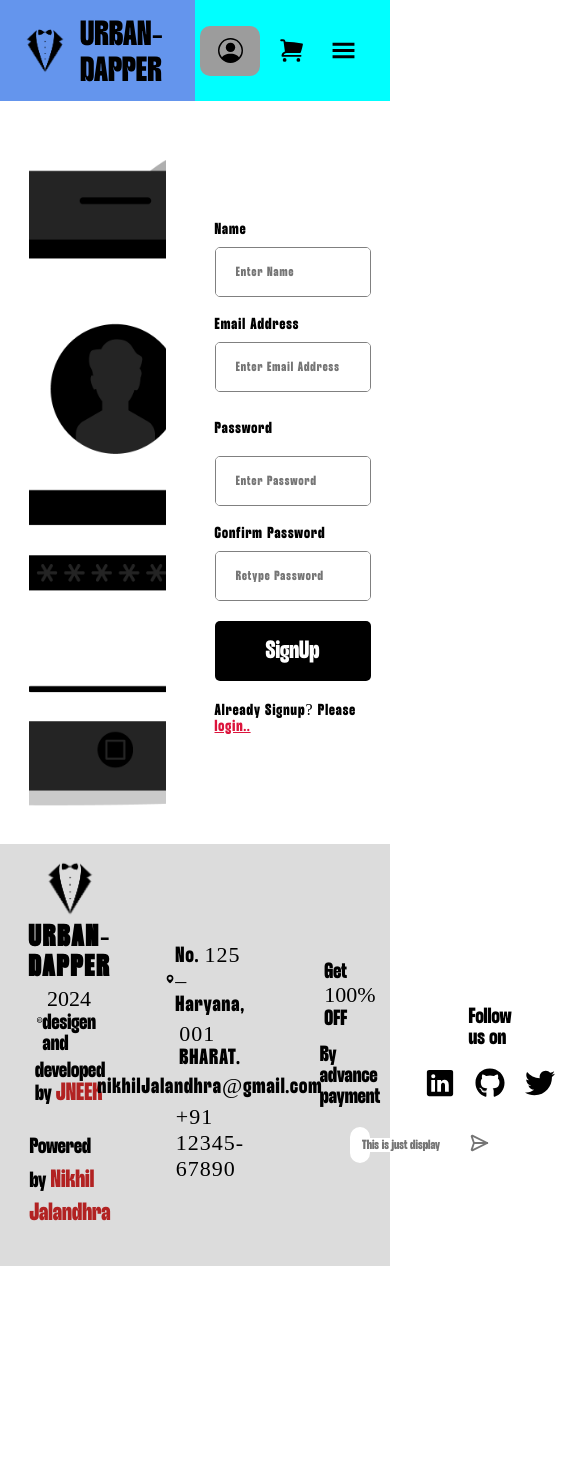
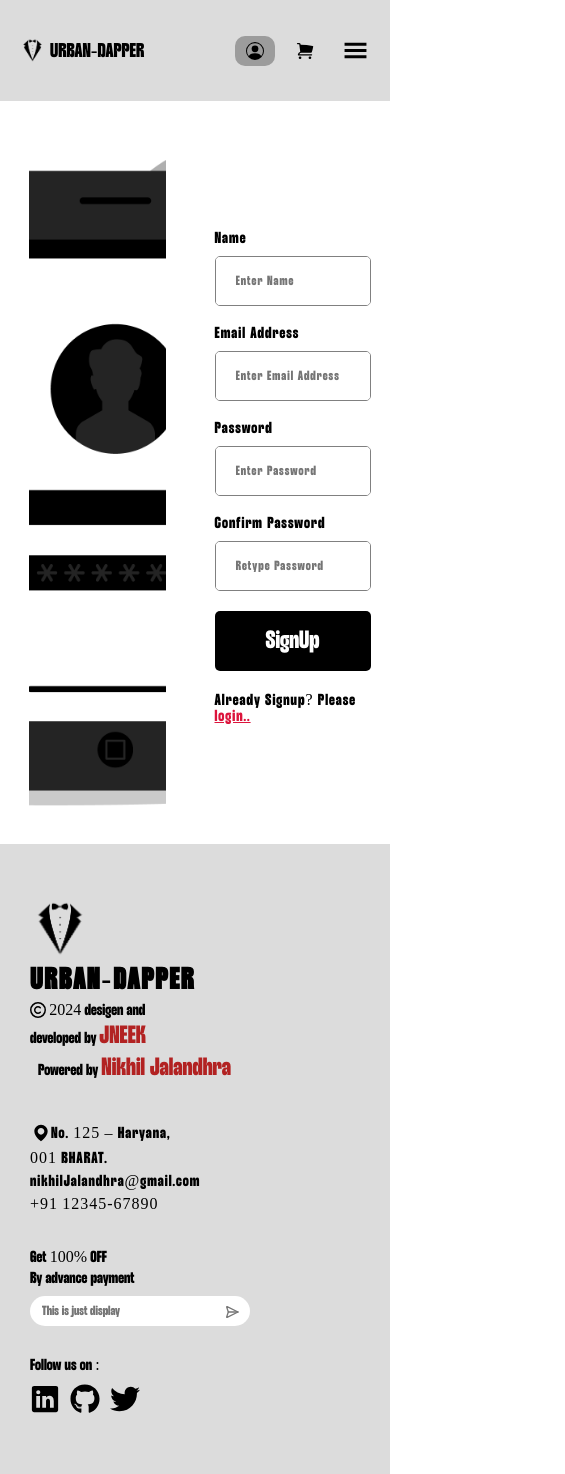
Before and after one commit to Nikhil-Jalandhra/Urban-Dapper, a React (Vite) app: page /signup in a window 390 px wide. Shown: the whole page, 565 px wide, since content can reach past the window. Before the commit the page ends 1266 px from the top, so only its background shows below. Built offline with nearby package versions, Linux system fonts and the light colour scheme.

Commit message:
work on responsive navBar & footer

```diff
--- a/src/Components/Footer.css
+++ b/src/Components/Footer.css
@@ -1,19 +1,10 @@
 .footerContainer {
     width: 100%;
-    height: 50vh;
+    min-height: 35vh;
     background-color: gainsboro;
-    display: flex;
-}
-
-.fourDiv {
-    width: 25%;
-    height: 100%;
-    padding: 70px;
-    display: flex;
-    flex-direction: column;
-    justify-content: center;
-    box-sizing: border-box;
-    font-size: 22px;
+    display: grid;
+    align-items: center;
+    grid-template-areas: "fourColumn fourColumn fourColumn fourColumn";
 }
 
 /* First box */
@@ -36,15 +27,25 @@
 .firstBoxFirstLine {
     display: flex;
     align-items: center;
-    padding: 1px;
     padding-top: 5px;
 }
 
 .firstBoxSecondLine {
-    padding-top: 5px;
+    margin-top: 5px;
 }
 
 .firstBoxSecondLine a{
+    text-decoration: none;
+    cursor: pointer;
+    color: firebrick;
+    font-size: 25px;
+}
+
+.firstBoxThirdLine {
+    margin: 8px;
+}
+
+.firstBoxThirdLine a{
     text-decoration: none;
     cursor: pointer;
     color: firebrick;
@@ -58,7 +59,6 @@
 /* Second box */
 
 .footerBoxSecond {
-    padding-top: 10px;
     display: flex;
     flex-direction: column;
     align-items: center;
@@ -88,23 +88,26 @@
 }
 
 .footerBoxThird p {
-    padding-top: 15px;
+    padding-top: 5px;
 }
 .footerInputContainer {
+    width: 220px;
+    height: 30px;
     display: flex;
     align-items: center;
+    justify-content: center;
     background-color: white;
     color: #757575;
-    border-radius: 15px;
+    border-radius: 50px;
     padding: 5px 10px;
-    margin-top: 20px;
+    margin-top: 10px;
 }
 
 .footerInput {
-    width: 200px;
+    width: 100%;
+    height: 100%;
     outline: none;
     border: none;
-    /* background-color: olivedrab; */
 
 }
 
@@ -118,11 +121,41 @@
 
 .footerIconContainer {
     display: flex;
-    padding-top: 20px;
+    padding-top: 10px;
     font-size: 30px;
 
 }
 
 .footerIconContainer p {
-    padding: 0 10px;
+    padding-right: 10px;
 }
+
+@media screen and (max-width: 1000px) {
+    .footerContainer {
+        grid-template-areas: "fourColumn fourColumn";
+        padding: 40px 0;
+    }
+}
+
+@media screen and (max-width: 500px) {
+
+    .footerContainer {
+        grid-template-areas: "fourColumn";
+    }
+    .fourDiv {
+        padding: 15px 30px;
+    }
+    .footerBoxFirst {
+        display: block;
+    }
+    .footerBoxSecond {
+        display: block;
+    }
+    .footerBoxThird {
+        display: block;
+    }
+    .footerBoxFourth {
+        display: block;
+    }
+
+}
--- a/src/Components/Footer.tsx
+++ b/src/Components/Footer.tsx
@@ -21,12 +21,12 @@ function Footer() {
             <h2 className="footerLogoText">URBAN-DAPPER</h2>
 
             <p className="firstBoxFirstLine">
-              <FaRegCopyright className="copyRightIcon"/>&nbsp;2024 desigen and
+              <FaRegCopyright className="copyRig htIcon"/>&nbsp;2024 desigen and
             </p>
 
             <p className="firstBoxSecondLine">developed by <a href="https://github.com/Nikhil-Jalandhra">JNEEK</a></p>
 
-            <p className="firstBoxSecondLine">Powered by <a href="https://www.linkedin.com/in/nikhil-jalandhra-1479742b0/">Nikhil Jalandhra</a></p>
+            <p className="firstBoxThirdLine">Powered by <a href="https://www.linkedin.com/in/nikhil-jalandhra-1479742b0/">Nikhil Jalandhra</a></p>
 
             </div>
 
@@ -49,11 +49,11 @@ function Footer() {
             <div className="footerBoxThird">
               <p>Get 100% OFF</p>
               <p>By advance payment</p>
-            </div>
 
-            <div className="footerInputContainer">
-              <input type="text" className="footerInput" placeholder="This is just display" />
-              <p><TbSend2/></p>
+              <div className="footerInputContainer">
+                <input type="text" className="footerInput" placeholder="This is just display" />
+                <p><TbSend2/></p>
+              </div>
             </div>
 
           </div>
@@ -61,7 +61,7 @@ function Footer() {
           <div className="fourDiv">
 
             <div className="footerBoxFourth">
-              <p>Follow us on</p>
+              <p>Follow us on :</p>
 
               <div className="footerIconContainer">
                 <p><IoLogoLinkedin/></p>
--- a/src/Components/NavBar.css
+++ b/src/Components/NavBar.css
@@ -96,7 +96,6 @@
 @media screen and (max-width: 1000px) {
     .logoContainer{
         width: 50vw;
-        background-color: cornflowerblue;
     }
     .navbar{
         justify-content: space-between;
@@ -118,6 +117,26 @@
     }
     .ccContainer {
         width: 50vw;
-        background-color: aqua;
+        padding: 10px;
     }
 }
+
+@media screen and (max-width: 500px) {
+    .logoContainer {
+        font-size: 20px;
+    }
+    .logo {
+        width: 25px;
+        height: 25px;
+        margin-right: 5px;
+    }
+    .ccIcon {
+        width: 40px;
+        height: 30px;
+        font-size: 18px;
+    }
+    .navBarIcon {
+        width: 40px;
+        height: 30px;
+    }
+}
--- a/src/Components/NavBarLink.css
+++ b/src/Components/NavBarLink.css
@@ -59,3 +59,15 @@
 .responsiveNavLink p {
     border-bottom: 1px solid black;
 }
+
+@media screen and (max-width: 1000px) {
+    .responsiveNavbar {
+        width: 40vw;
+    }
+}
+
+@media screen and (max-width: 500px) {
+    .responsiveNavbar {
+        width: 50vw;
+    }
+}
--- a/src/Pages/BlogSummary.css
+++ b/src/Pages/BlogSummary.css
@@ -34,7 +34,7 @@
     color: crimson;
 }
 
-.blogHeroDetailsContainer p:nth-child(3),p:nth-child(5),p:nth-child(8) {
+.blogHeroDetailsContainer p{
     margin: 20px 0;
     line-height: 4vh;
 }
```
